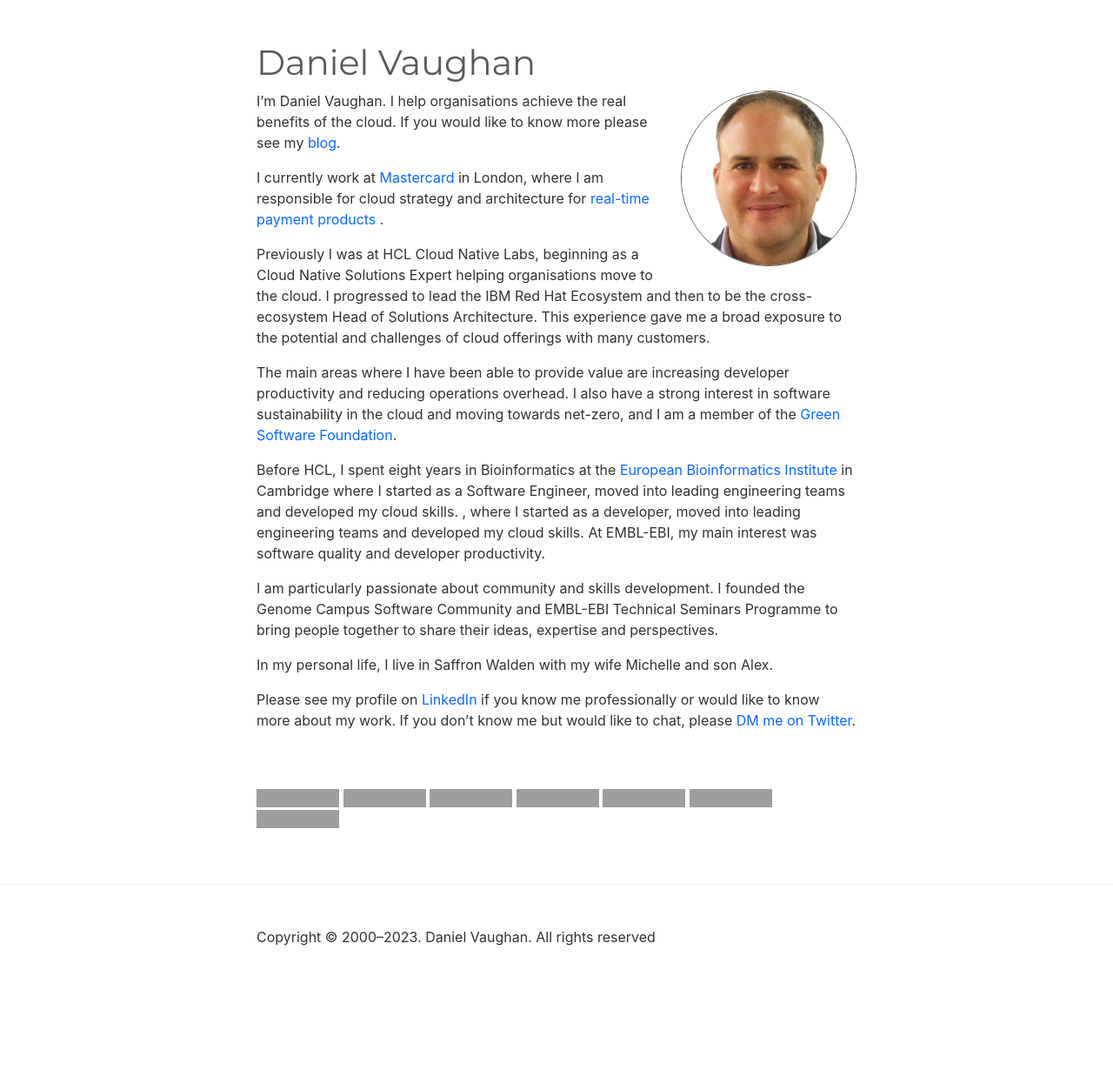
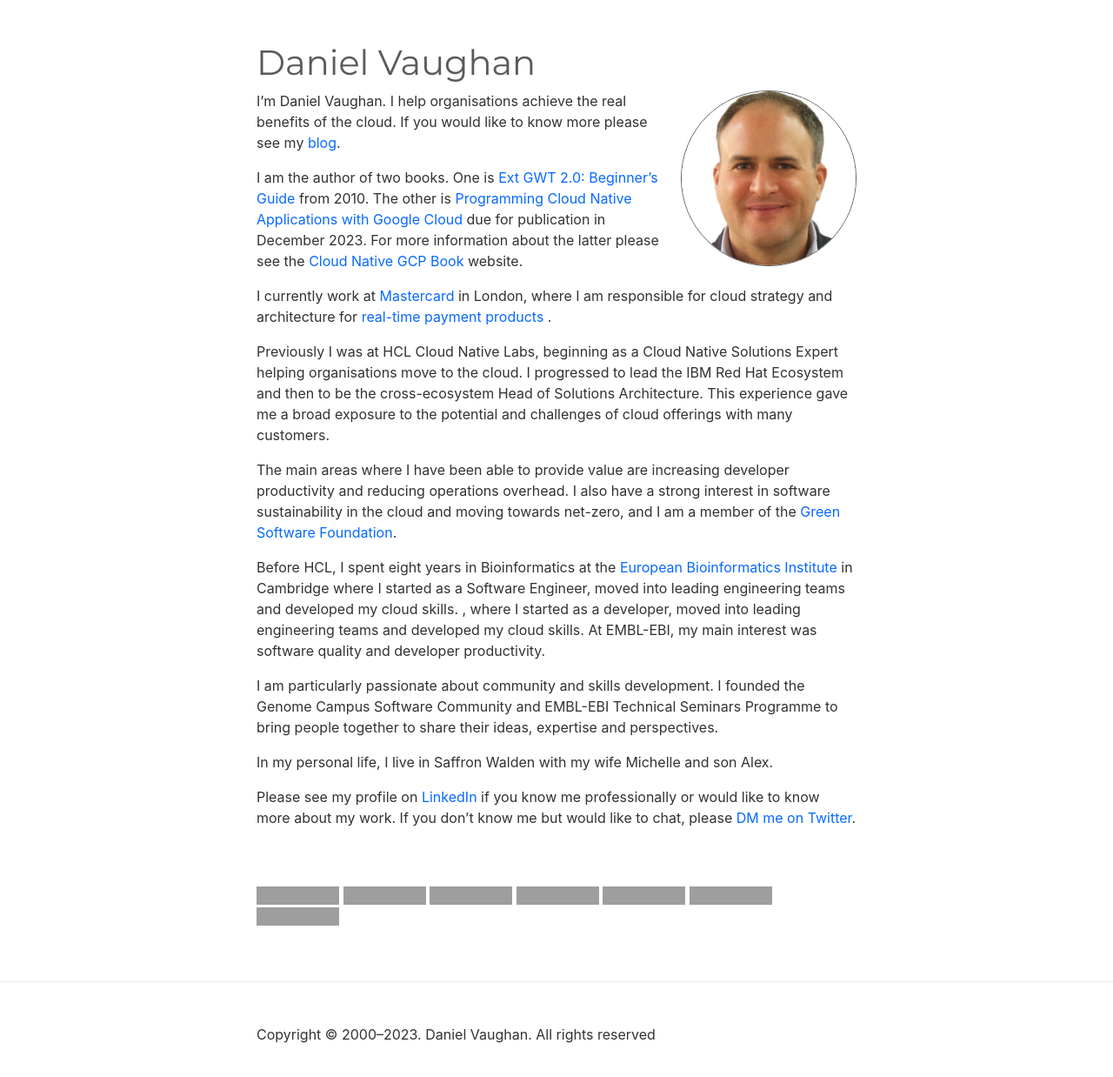
Before and after one commit to danielvaughan/danielvaughan.github.io, a Jekyll site: the page built from index.md, in a window 1280 px wide, cut to the strip 0-1265 px from the top of the page. Shown: the top 1238 px of the strip at 87% size. Built offline with Jekyll 4.4.1, drawn with Linux system fonts in a browser that asks for light colours; comment, search, counter and statistics services are not loaded; before the commit the page ends 1153 px from its top, so only the background shows below that; grey boxes are pictures that could not be loaded.

Commit message:
added books

```diff
--- a/index.md
+++ b/index.md
@@ -5,6 +5,8 @@
 ---
 <img style="float: right; margin-left: 20px; border: 1px solid; border-radius: 50%; border-color: #5a5a5a;" src="img/daniel-vaughan.png" alt="Daniel Vaughan Photo">
 I’m Daniel Vaughan. I help organisations achieve the real benefits of the cloud. If you would like to know more please see my [blog](https://blog.danielvaughan.com){:target="_blank"}.
+
+I am the author of two books. One is [Ext GWT 2.0: Beginner's Guide](https://www.amazon.co.uk/Ext-GWT-2-0-Beginners-Guide/dp/1849511845) from 2010. The other is [Programming Cloud Native Applications with Google Cloud](https://www.amazon.co.uk/Programming-Cloud-Native-Applications-Google/dp/1098145089) due for publication in December 2023. For more information about the latter please see the [Cloud Native GCP Book](https://cloudnativegcp.com){:target="_blank"} website.
 
 I currently work at [Mastercard](https://www.vocalink.com/){:target="_blank"} in London, where I am responsible for cloud strategy and architecture for [real-time payment products](https://b2b.mastercard.com/real-time-payments/){:target="_blank"} .
 
```
